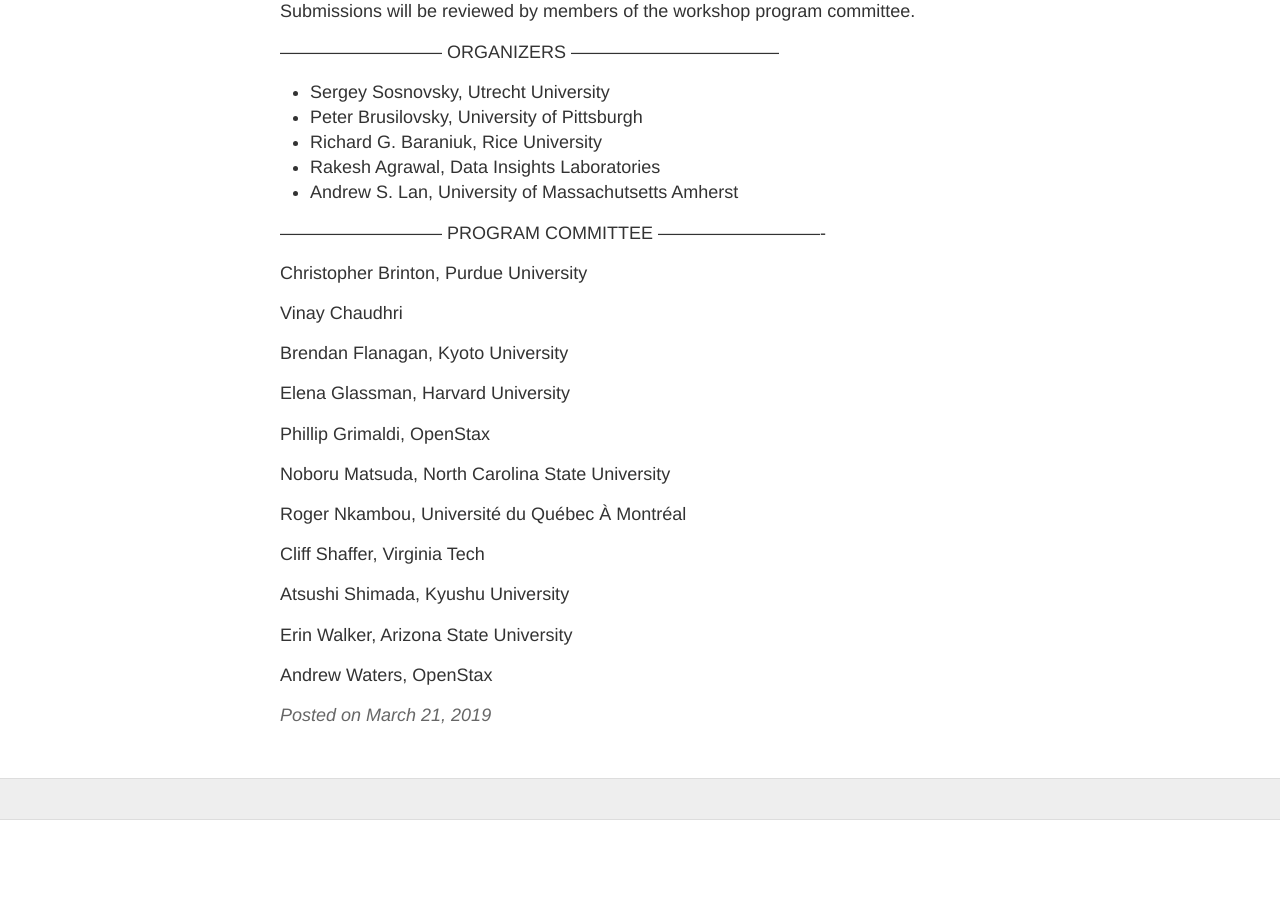
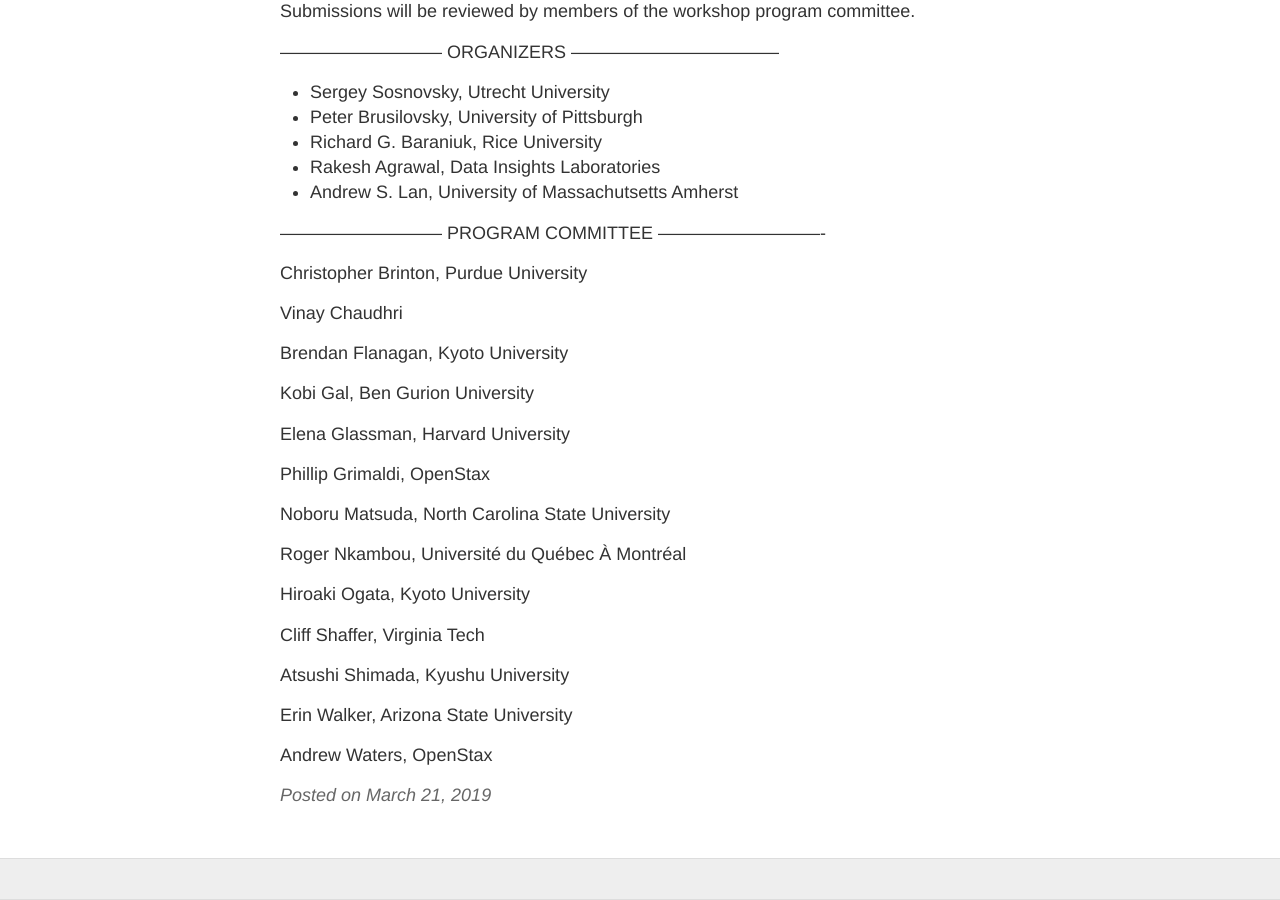
Before and after one commit to ml4ed/ml4ed.github.io, a Jekyll site: the page built from _posts/2019-03-21-2019-AIED-workshop.md, in a window 1280 px wide and 900 px high, scrolled down 1782 px. Built offline with Jekyll 4.4.1, drawn with Linux system fonts in a browser that asks for light colours; before the commit the page ends 2602 px from its top, so only the background shows below that.

Commit message:
Update 2019-03-21-2019-AIED-workshop.md

```diff
--- a/_posts/2019-03-21-2019-AIED-workshop.md
+++ b/_posts/2019-03-21-2019-AIED-workshop.md
@@ -85,6 +85,8 @@
 
 Brendan	Flanagan, Kyoto University
 
+Kobi Gal, Ben Gurion University
+
 Elena	Glassman, Harvard University
 
 Phillip Grimaldi, OpenStax
@@ -93,6 +95,8 @@
 
 Roger	Nkambou, Université du Québec À Montréal
 
+Hiroaki	Ogata, Kyoto University
+
 Cliff	Shaffer, Virginia Tech
 
 Atsushi Shimada, Kyushu University
```
